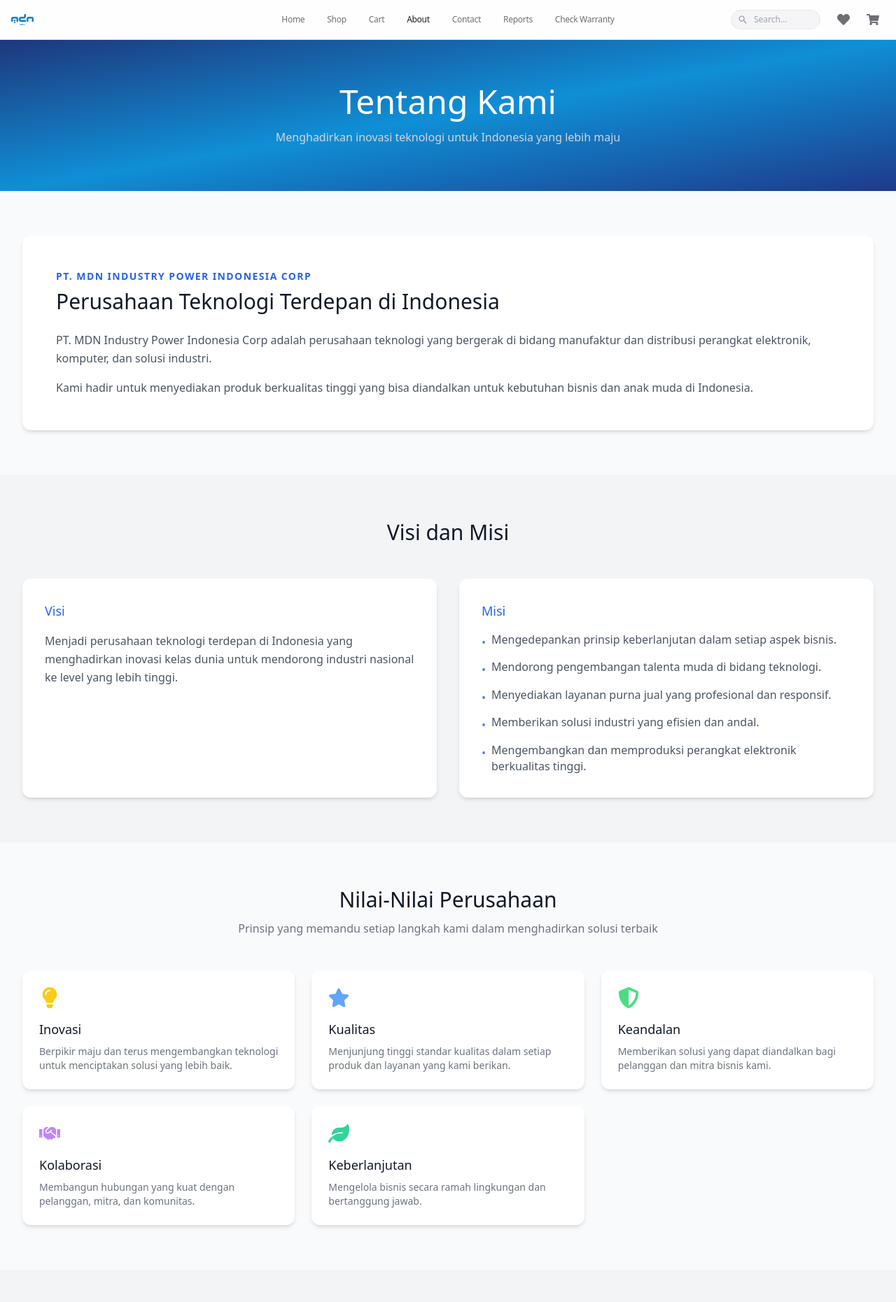
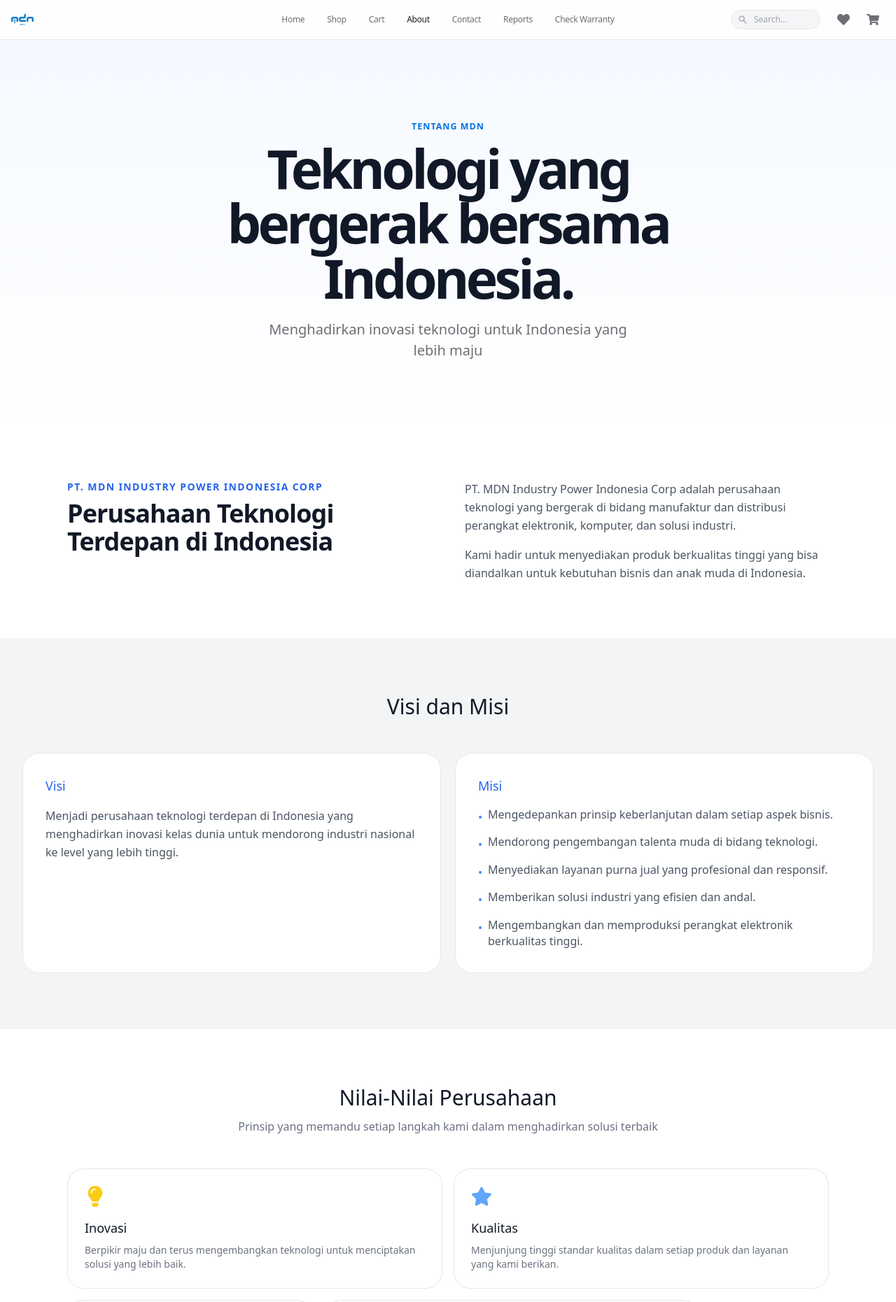
Before and after one commit to suryadharmabakti/MDN, a Next.js app: page /tentang-kami in a window 1280 px wide. Shown: the top 1861 px of the page at 70% size. Built offline with nearby package versions, Linux system fonts and the light colour scheme.

Commit message:
feat: refresh about page

```diff
--- a/src/app/(main)/tentang-kami/page.tsx
+++ b/src/app/(main)/tentang-kami/page.tsx
@@ -9,6 +9,7 @@ import {
   FaCreditCard,
   FaCertificate,
 } from "react-icons/fa";
+import styles from "../apple-v3-pages.module.css";
 
 const values = [
   {
@@ -69,29 +70,31 @@ const services = [
 
 export default function TentangKamiPage() {
   return (
-    <>
+    <main className={`${styles.appleV3} apple-v2 page-about`}>
       {/* Header */}
-      <section className="bg-gradient-to-br from-dark-900 via-dark-800 to-primary-900 text-white py-16">
+      <section className={`${styles.contactHero} py-24`}>
         <div className="max-w-7xl mx-auto px-4 sm:px-6 lg:px-8 text-center">
-          <h1 className="text-4xl sm:text-5xl font-medium mb-4">
-            Tentang Kami
+          <p className={styles.eyebrow}>Tentang MDN</p>
+          <h1 className={`${styles.contactTitle} text-gray-900 mb-4`}>
+            Teknologi yang bergerak bersama Indonesia.
           </h1>
-          <p className="text-gray-300 max-w-2xl mx-auto">
+          <p className={`${styles.contactLead} max-w-2xl`}>
             Menghadirkan inovasi teknologi untuk Indonesia yang lebih maju
           </p>
         </div>
       </section>
 
       {/* Company Overview */}
-      <section className="max-w-7xl mx-auto px-4 sm:px-6 lg:px-8 py-16">
-        <div className="bg-white rounded-xl shadow-md p-8 lg:p-12">
+      <section className="max-w-6xl mx-auto px-4 sm:px-6 lg:px-8 py-20">
+        <div className="grid md:grid-cols-2 gap-12 items-start">
+          <div>
           <p className="text-primary-600 font-semibold text-sm uppercase tracking-widest mb-2">
             PT. MDN Industry Power Indonesia Corp
           </p>
-          <h2 className="text-2xl sm:text-3xl font-medium text-gray-900 mb-6">
+          <h2 className="text-3xl sm:text-4xl font-semibold tracking-tight text-gray-900 mb-6">
             Perusahaan Teknologi Terdepan di Indonesia
           </h2>
-          <p className="text-gray-600 leading-relaxed mb-4">
+          </div><div><p className="text-gray-600 leading-relaxed mb-4">
             PT. MDN Industry Power Indonesia Corp adalah perusahaan teknologi
             yang bergerak di bidang manufaktur dan distribusi perangkat
             elektronik, komputer, dan solusi industri.
@@ -100,17 +103,17 @@ export default function TentangKamiPage() {
             Kami hadir untuk menyediakan produk berkualitas tinggi yang bisa
             diandalkan untuk kebutuhan bisnis dan anak muda di Indonesia.
           </p>
-        </div>
+        </div></div>
       </section>
 
       {/* Vision & Mission */}
-      <section className="bg-gray-100 py-16">
+      <section className="bg-gray-100 py-20">
         <div className="max-w-7xl mx-auto px-4 sm:px-6 lg:px-8">
           <h2 className="text-2xl sm:text-3xl font-medium text-gray-900 text-center mb-12">
             Visi dan Misi
           </h2>
-          <div className="grid grid-cols-1 md:grid-cols-2 gap-8">
-            <div className="bg-white rounded-xl shadow-md p-8">
+          <div className="grid grid-cols-1 md:grid-cols-2 gap-5">
+            <div className="bg-white rounded-3xl border border-gray-200 p-8">
               <h3 className="text-lg font-medium text-primary-600 mb-4">Visi</h3>
               <p className="text-gray-600 leading-relaxed">
                 Menjadi perusahaan teknologi terdepan di Indonesia yang
@@ -118,7 +121,7 @@ export default function TentangKamiPage() {
                 nasional ke level yang lebih tinggi.
               </p>
             </div>
-            <div className="bg-white rounded-xl shadow-md p-8">
+            <div className="bg-white rounded-3xl border border-gray-200 p-8">
               <h3 className="text-lg font-medium text-primary-600 mb-4">Misi</h3>
               <ul className="space-y-3 text-gray-600">
                 <li className="flex items-start gap-2">
@@ -148,7 +151,7 @@ export default function TentangKamiPage() {
       </section>
 
       {/* Company Values */}
-      <section className="max-w-7xl mx-auto px-4 sm:px-6 lg:px-8 py-16">
+      <section className="max-w-6xl mx-auto px-4 sm:px-6 lg:px-8 py-20">
         <div className="text-center mb-12">
           <h2 className="text-2xl sm:text-3xl font-medium text-gray-900">
             Nilai-Nilai Perusahaan
@@ -158,11 +161,11 @@ export default function TentangKamiPage() {
             terbaik
           </p>
         </div>
-        <div className="grid grid-cols-1 sm:grid-cols-2 lg:grid-cols-3 gap-6">
+        <div className="grid grid-cols-1 sm:grid-cols-2 lg:grid-cols-6 gap-4">
           {values.map((v) => (
             <div
               key={v.title}
-              className="bg-white rounded-xl shadow-md p-6 hover:shadow-lg transition-shadow"
+              className="bg-white rounded-3xl border border-gray-200 p-6 transition-shadow hover:shadow-lg lg:col-span-2 first:lg:col-span-3 even:lg:col-span-3"
             >
               <v.icon className={`text-3xl ${v.color} mb-4`} />
               <h3 className="text-lg font-medium text-gray-900 mb-2">
@@ -175,7 +178,7 @@ export default function TentangKamiPage() {
       </section>
 
       {/* Services */}
-      <section className="bg-gray-100 py-16">
+      <section className="bg-gray-100 py-20">
         <div className="max-w-7xl mx-auto px-4 sm:px-6 lg:px-8">
           <h2 className="text-2xl sm:text-3xl font-medium text-gray-900 text-center mb-12">
             Layanan Terbaik untuk Anda
@@ -184,11 +187,11 @@ export default function TentangKamiPage() {
             Kami berkomitmen memberikan pengalaman terbaik kepada setiap
             pelanggan.
           </p>
-          <div className="grid grid-cols-1 md:grid-cols-3 gap-8">
+          <div className="grid grid-cols-1 md:grid-cols-3 gap-5">
             {services.map((s) => (
               <div
                 key={s.title}
-                className="bg-white rounded-xl shadow-md p-8 text-center"
+                className="bg-white rounded-3xl border border-gray-200 p-8 text-center"
               >
                 <s.icon className="text-4xl text-primary-600 mx-auto mb-4" />
                 <h3 className="text-lg font-medium text-gray-900 mb-2">
@@ -201,6 +204,7 @@ export default function TentangKamiPage() {
         </div>
       </section>
 
+      <section className="max-w-6xl mx-auto px-4 sm:px-6 lg:px-8 py-12"><div className="grid grid-cols-1 md:grid-cols-3 rounded-3xl border border-gray-200 overflow-hidden text-center"><div className="p-6 border-b md:border-b-0 md:border-r border-gray-200"><strong>[ISI: angka pengalaman]</strong><span className="block text-sm text-gray-500 mt-1">[ISI: label metrik]</span></div><div className="p-6 border-b md:border-b-0 md:border-r border-gray-200"><strong>[ISI: angka produk/mitra]</strong><span className="block text-sm text-gray-500 mt-1">[ISI: label metrik]</span></div><div className="p-6"><strong>[ISI: angka cakupan layanan]</strong><span className="block text-sm text-gray-500 mt-1">[ISI: label metrik]</span></div></div></section>
       {/* Corporate CTA */}
       <section className="bg-primary-600 text-white py-16">
         <div className="max-w-4xl mx-auto px-4 text-center">
@@ -219,6 +223,6 @@ export default function TentangKamiPage() {
           </Link>
         </div>
       </section>
-    </>
+    </main>
   );
 }
```
